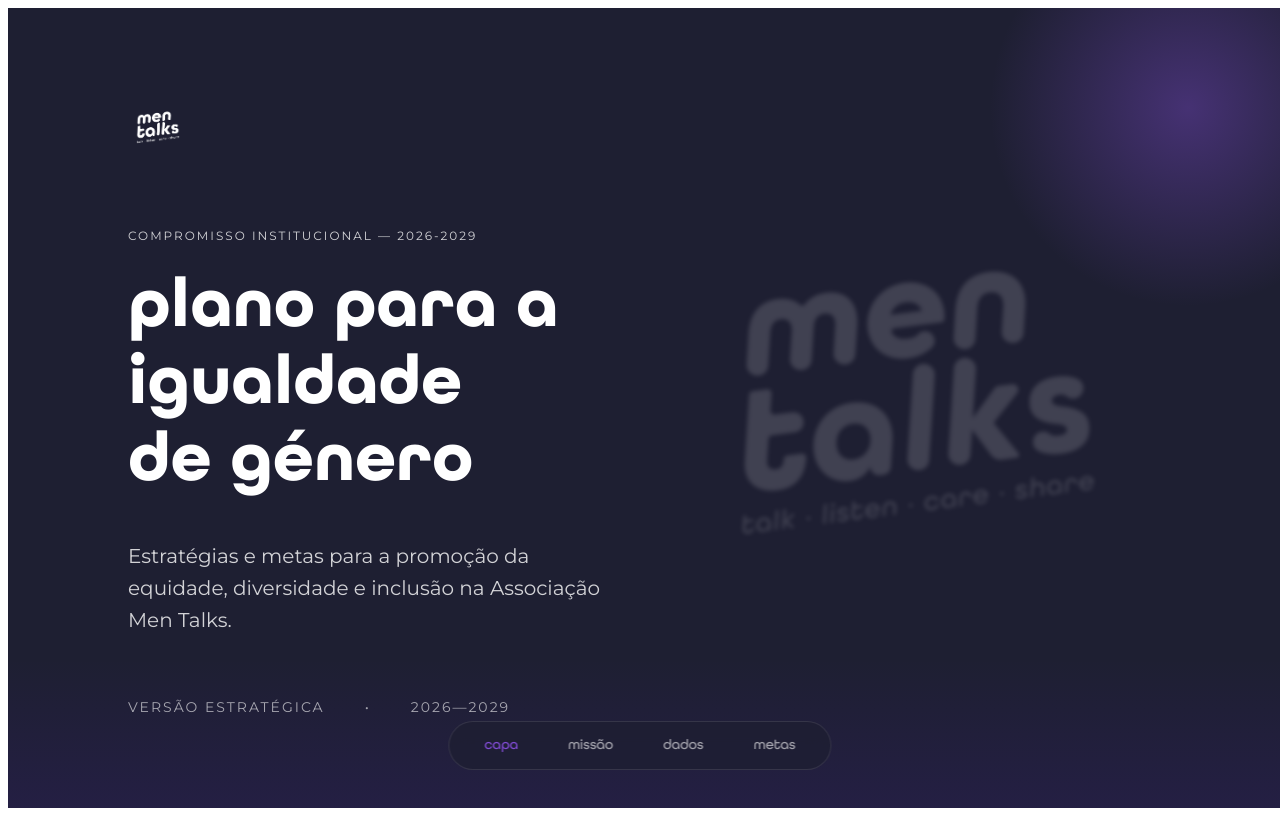
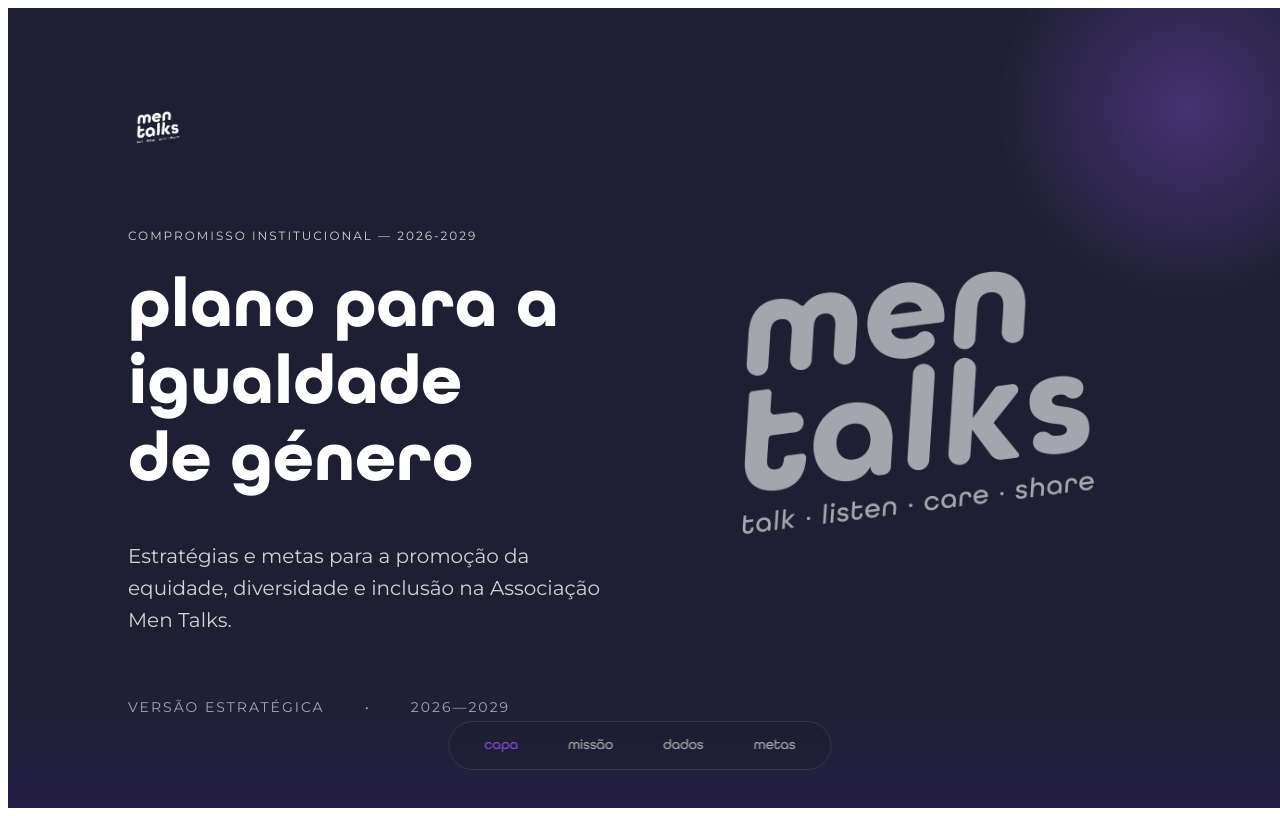
Before and after one commit to barbizani/MenTalks_repo, a website built with Vite: page politica.html in a window 1280 px wide. Built offline with nearby package versions, Linux system fonts and the light colour scheme.

Commit message:
UI: Increased logo sharpness and visibility on cover slides

```diff
--- a/politica.html
+++ b/politica.html
@@ -36,7 +36,7 @@
                     </div>
                 </div>
                 <div style="flex: 1; display: flex; justify-content: flex-end; align-items: center;">
-                    <img src="/src/assets/logos/mentalks_TLCS_white (2).png" alt="Large Men Talks Logo" style="width: 100%; max-width: 500px; opacity: 0.15; filter: blur(2px);">
+                    <img src="/src/assets/logos/mentalks_TLCS_white (2).png" alt="Large Men Talks Logo" style="width: 100%; max-width: 500px; opacity: 0.6;">
                 </div>
             </header>
         </section>
```
Also changed, not shown: index.html (+1 -1 lines), relatorio-2025.html (+1 -1 lines).
